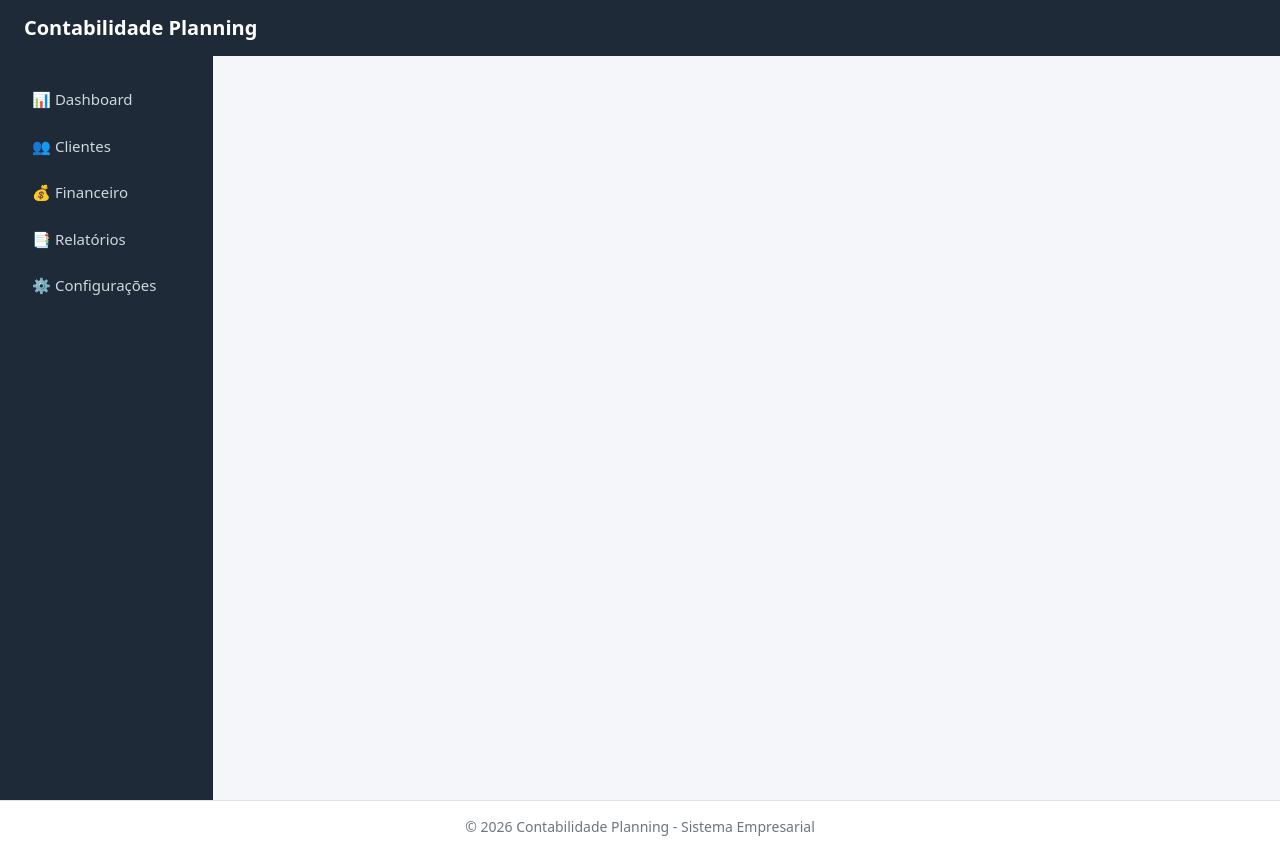
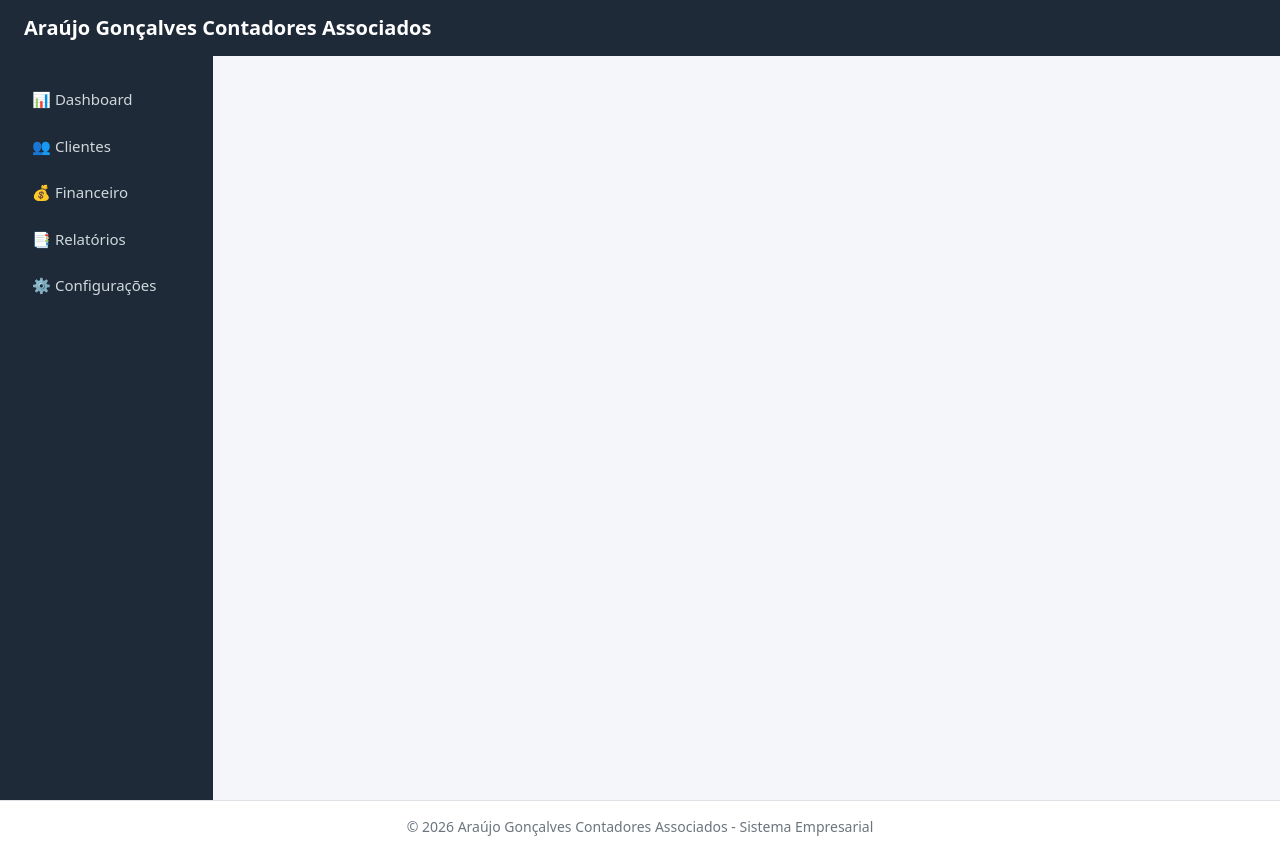
Before and after one commit to planningcontabilidade/contabilidade-planning, a Django app: template templates/base.html in a window 1280 px wide. Run offline with Django 4.2, Linux system fonts and the light colour scheme; the template is opened without the code that fills it, so the values that code supplies are empty.

Commit message:
Update base.html

```diff
--- a/templates/base.html
+++ b/templates/base.html
@@ -3,7 +3,7 @@
 <html lang="pt-br">
 <head>
     <meta charset="UTF-8">
-    <title>{% block title %}Contabilidade Planning{% endblock %}</title>
+    <title>{% block title %}Araújo Gonçalves Contadores Associados{% endblock %}</title>
     <meta name="viewport" content="width=device-width, initial-scale=1">
 
     <!-- Bootstrap -->
@@ -58,7 +58,7 @@
 <nav class="navbar navbar-expand-lg navbar-dark navbar-custom">
     <div class="container-fluid px-4">
         <span class="navbar-brand fw-semibold">
-            Contabilidade Planning
+            Araújo Gonçalves Contadores Associados
         </span>
     </div>
 </nav>
@@ -87,7 +87,7 @@
 
 <!-- FOOTER -->
 <div class="footer">
-    © {% now "Y" %} Contabilidade Planning - Sistema Empresarial
+    © {% now "Y" %} Araújo Gonçalves Contadores Associados - Sistema Empresarial
 </div>
 
 <!-- Bootstrap JS -->
```
